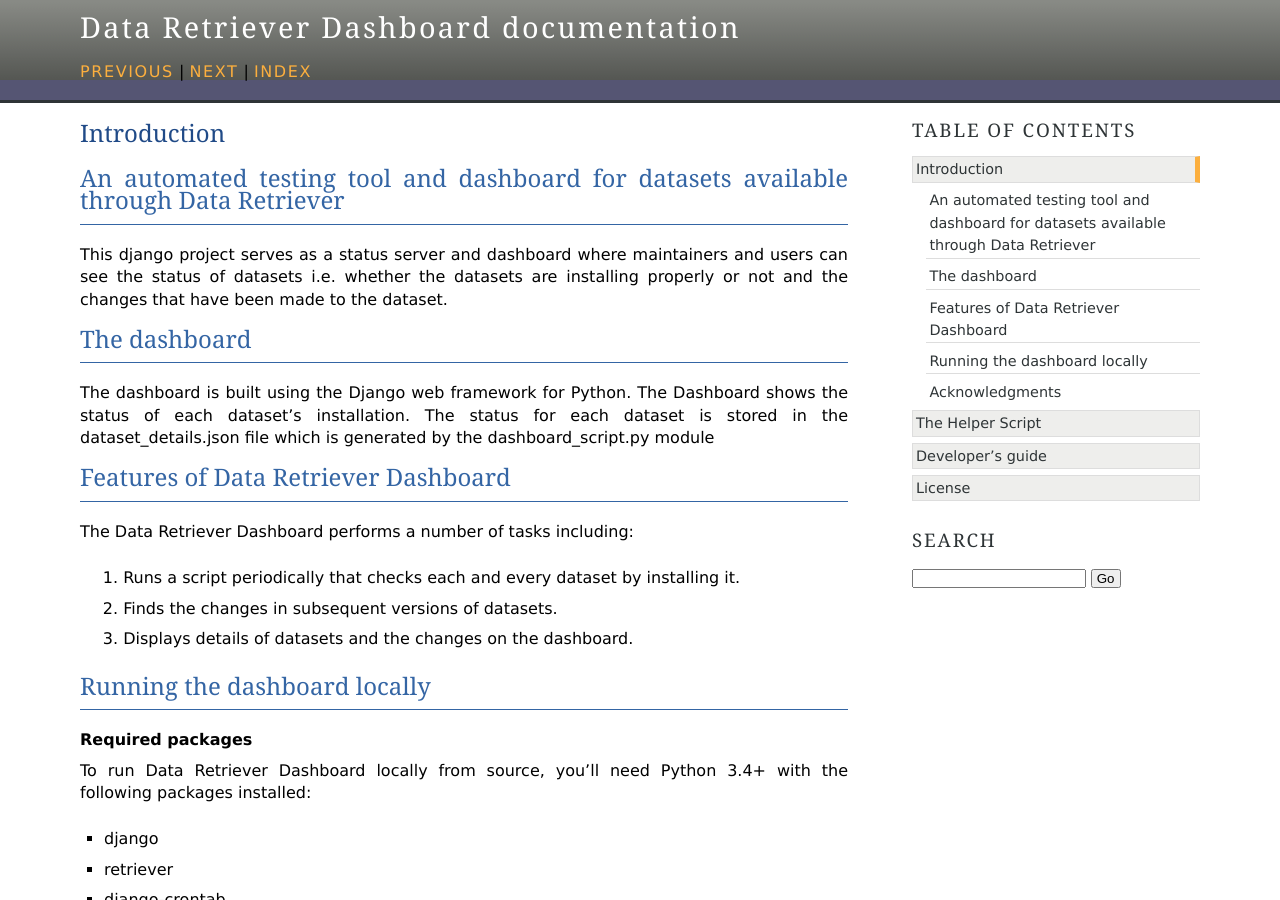
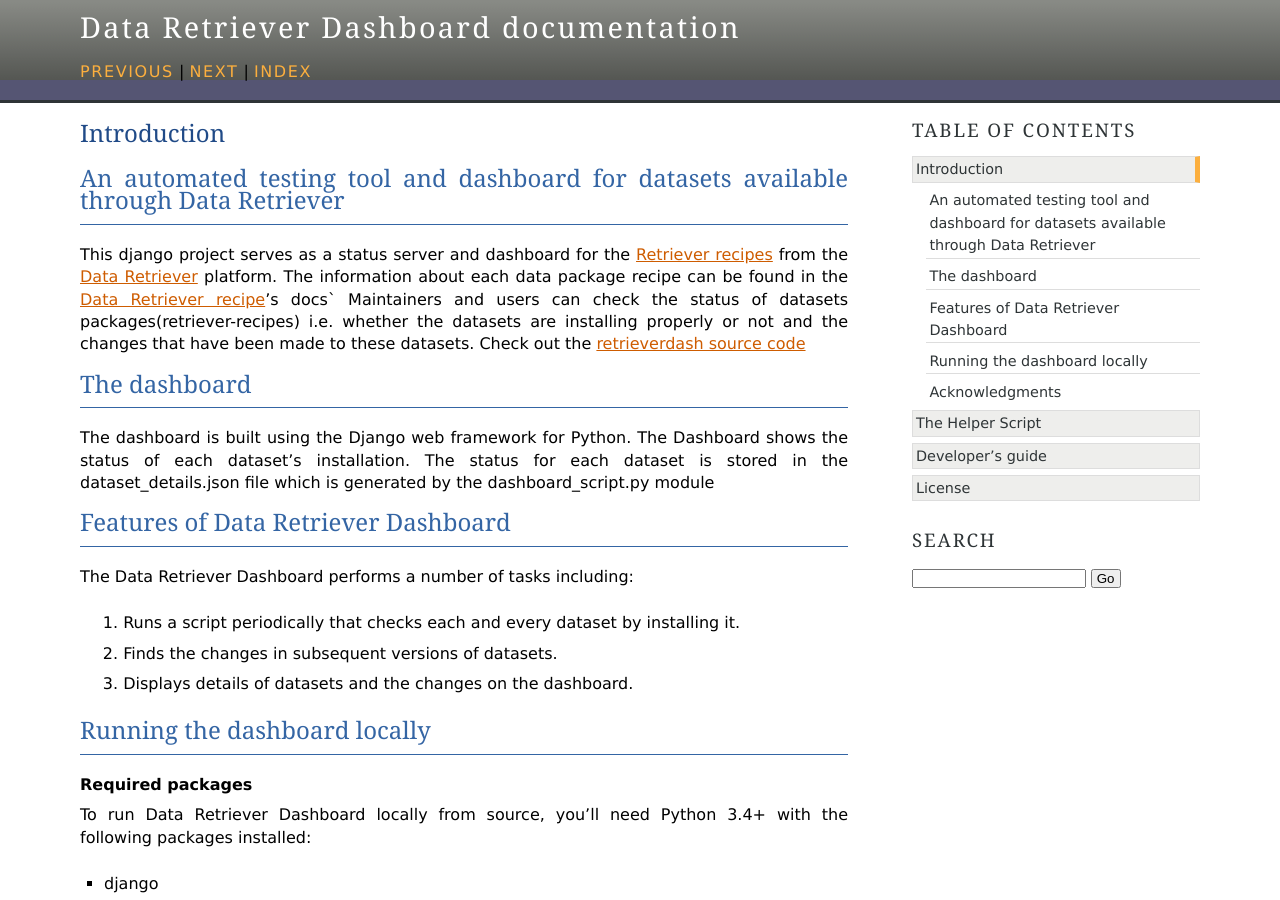
Before and after one commit to weecology/retrieverdash, a Sphinx documentation site: the page built from docs/introduction.rst, in a window 1280 px wide and 900 px high. Built offline with Sphinx 7.4.7, drawn with Linux system fonts in a browser that asks for light colours.

Commit message:
Add links to related repos

```diff
--- a/docs/introduction.rst
+++ b/docs/introduction.rst
@@ -6,9 +6,11 @@
 An automated testing tool and dashboard for datasets available through Data Retriever
 ~~~~~~~~~~~~~~~~~~~~~~~~~~~~~~~~~~~~~~~~~~~~~~~~~~~~~~~~~~~~~~~~~~~~~~~~~~~~~~~~~~~~~
 
-This django project serves as a status server and dashboard where maintainers and users can see
-the status of datasets i.e. whether the datasets are installing properly or not and the changes
-that have been made to the dataset.
+This django project serves as a status server and dashboard for  the `Retriever recipes`_ from the `Data Retriever`_ platform.
+The information about each data package recipe can be found in the `Data Retriever recipe`_'s docs`
+Maintainers and users can check the status of datasets packages(retriever-recipes) i.e. whether the datasets are installing properly or not and the changes
+that have been made to these datasets. Check out the `retrieverdash source code`_
+
 
 The dashboard
 ~~~~~~~~~~~~~
@@ -60,3 +62,9 @@
 ~~~~~~~~~~~~~~~
 
 This project was developed by Apoorva Pandey as part of Google Summer of Code 2018.
+
+
+.. _Data Retriever recipe: https://retriever.readthedocs.io/en/latest/datasets_list.html
+.. _Retriever recipes: https://github.com/weecology/retriever-recipes
+.. _Data Retriever: http://data-retriever.org
+.. _retrieverdash source code: https://github.com/weecology/retrieverdash
```
Also changed, not shown: README.md (+5 -0 lines).
